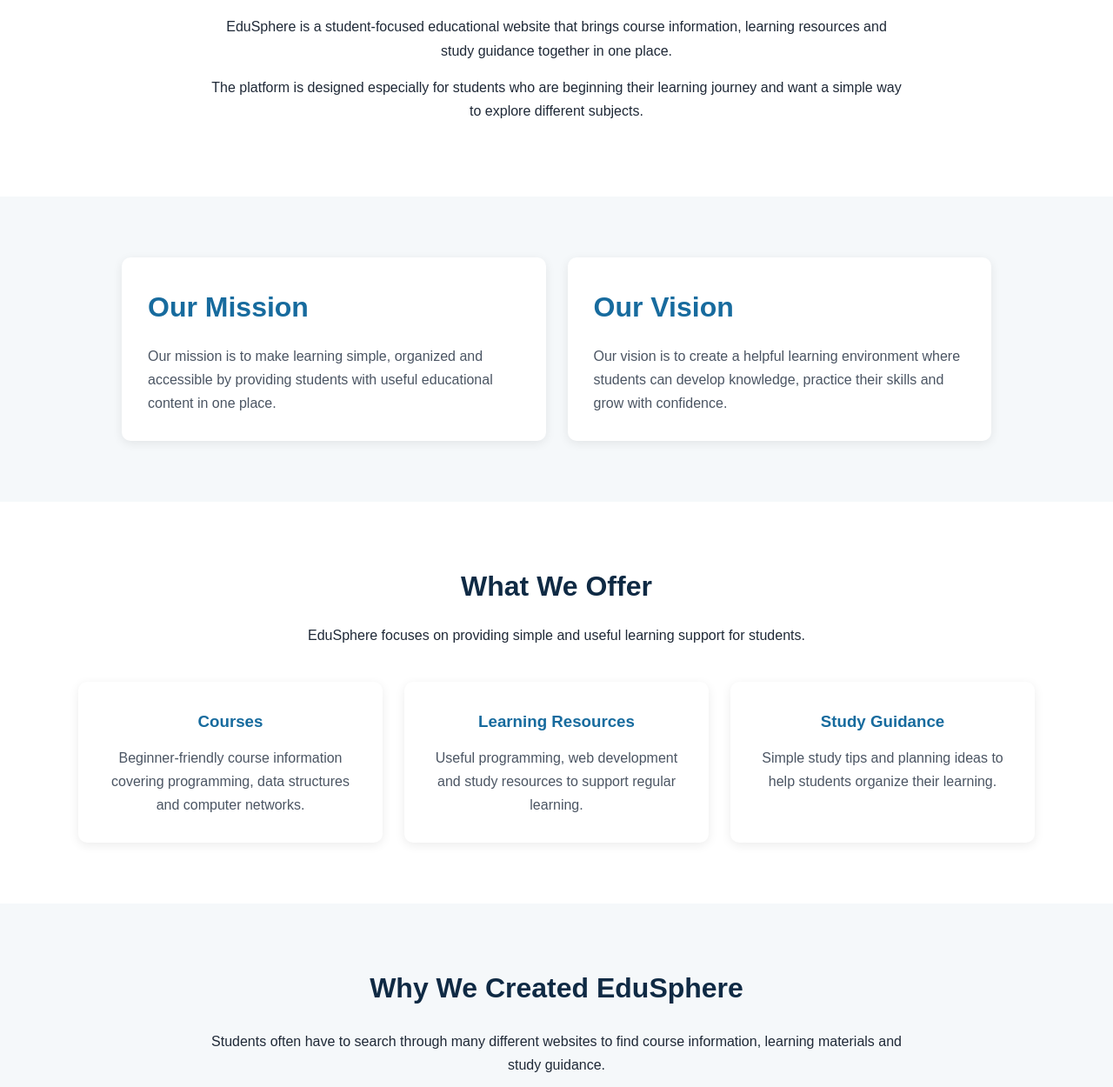
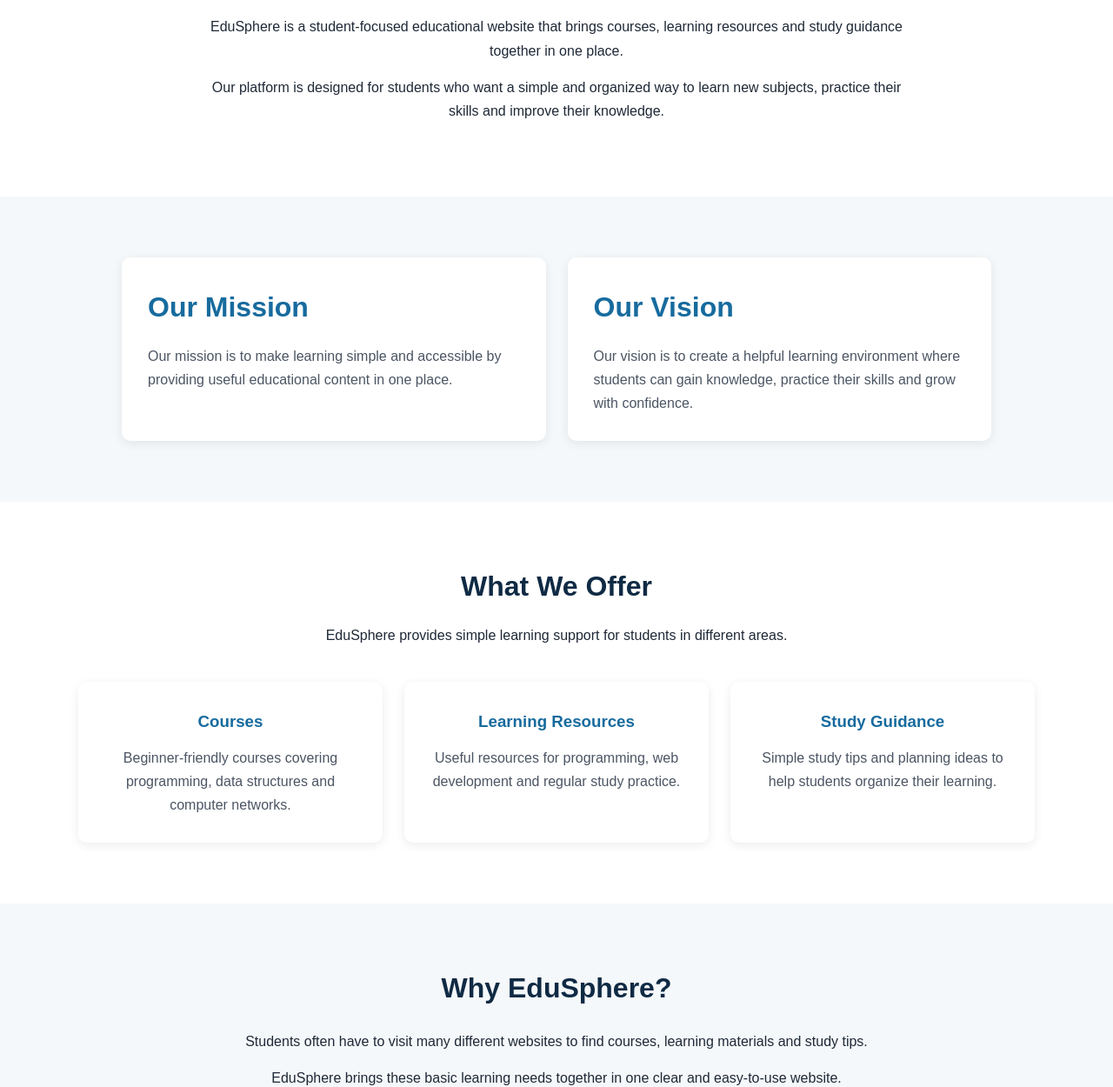
Before and after one commit to prayag07-spec/EduSphere, a plain HTML site: page about.html in a window 1280 px wide. Shown: the part 510-1760 px from the top of the page at 87% size. Drawn offline with Linux system fonts and the light colour scheme.

Commit message:
Improved about.html

```diff
--- a/about.html
+++ b/about.html
@@ -41,8 +41,8 @@
             <h1>About EduSphere</h1>
 
             <p>
-                A simple learning platform created to make
-                education easier and more organized for students.
+                A simple and student-friendly learning platform
+                created to make education easier and more organized.
             </p>
 
         </section>
@@ -57,14 +57,14 @@
 
                 <p>
                     EduSphere is a student-focused educational website
-                    that brings course information, learning resources
-                    and study guidance together in one place.
+                    that brings courses, learning resources and study
+                    guidance together in one place.
                 </p>
 
                 <p>
-                    The platform is designed especially for students
-                    who are beginning their learning journey and want
-                    a simple way to explore different subjects.
+                    Our platform is designed for students who want
+                    a simple and organized way to learn new subjects,
+                    practice their skills and improve their knowledge.
                 </p>
 
             </div>
@@ -82,10 +82,9 @@
                     <h2>Our Mission</h2>
 
                     <p>
-                        Our mission is to make learning simple,
-                        organized and accessible by providing
-                        students with useful educational content
-                        in one place.
+                        Our mission is to make learning simple and
+                        accessible by providing useful educational
+                        content in one place.
                     </p>
 
                 </article>
@@ -97,9 +96,8 @@
 
                     <p>
                         Our vision is to create a helpful learning
-                        environment where students can develop
-                        knowledge, practice their skills and grow
-                        with confidence.
+                        environment where students can gain knowledge,
+                        practice their skills and grow with confidence.
                     </p>
 
                 </article>
@@ -115,8 +113,8 @@
             <h2>What We Offer</h2>
 
             <p class="section-intro">
-                EduSphere focuses on providing simple and useful
-                learning support for students.
+                EduSphere provides simple learning support
+                for students in different areas.
             </p>
 
             <div class="card-container">
@@ -126,8 +124,8 @@
                     <h3>Courses</h3>
 
                     <p>
-                        Beginner-friendly course information covering
-                        programming, data structures and computer networks.
+                        Beginner-friendly courses covering programming,
+                        data structures and computer networks.
                     </p>
 
                 </article>
@@ -138,8 +136,8 @@
                     <h3>Learning Resources</h3>
 
                     <p>
-                        Useful programming, web development and
-                        study resources to support regular learning.
+                        Useful resources for programming, web development
+                        and regular study practice.
                     </p>
 
                 </article>
@@ -161,23 +159,22 @@
         </section>
 
 
-        <!-- Why We Created EduSphere -->
+        <!-- Why EduSphere -->
         <section class="section light-section">
 
             <div class="about-content">
 
-                <h2>Why We Created EduSphere</h2>
+                <h2>Why EduSphere?</h2>
 
                 <p>
-                    Students often have to search through many
-                    different websites to find course information,
-                    learning materials and study guidance.
+                    Students often have to visit many different
+                    websites to find courses, learning materials
+                    and study tips.
                 </p>
 
                 <p>
-                    EduSphere was created to bring these basic
-                    learning needs together in a clear and
-                    student-friendly website.
+                    EduSphere brings these basic learning needs
+                    together in one clear and easy-to-use website.
                 </p>
 
             </div>
@@ -185,7 +182,7 @@
         </section>
 
 
-        <!-- Goal -->
+        <!-- Our Goal -->
         <section class="outcome-section">
 
             <div class="outcome-box">
@@ -193,8 +190,8 @@
                 <h2>Our Goal</h2>
 
                 <p>
-                    Our goal is to help students learn important
-                    concepts, practice regularly and build confidence
+                    Our goal is to help students understand concepts,
+                    practice regularly and become more confident
                     in their studies.
                 </p>
 
```
